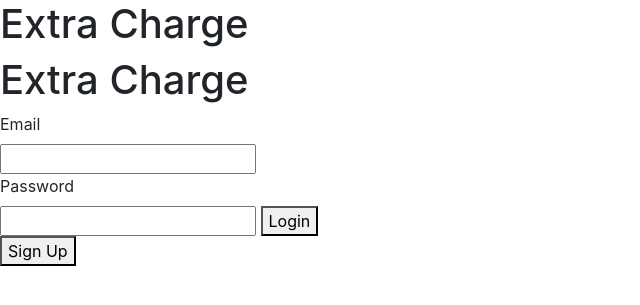
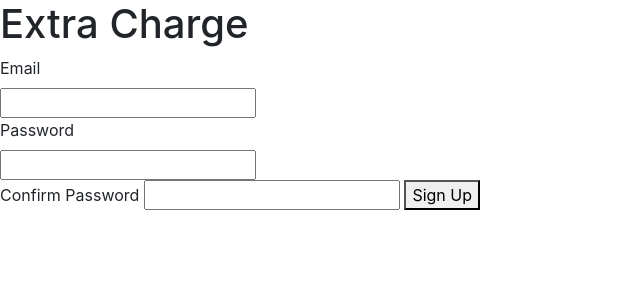
Before and after one commit to Ezra-Bernstein/Extra-Change, a Flask app: page /signup in a window 1280 px wide. Shown: the part 56-361 px from the top of the page, without its empty margins (0-640 px from the left). Run offline with Flask 2, Linux system fonts and the light colour scheme; parts of the project's set-up code (start-up, migrations or seed data) failed here and were passed over; some libraries are stand-ins or nearby versions.

Commit message:
Fixed html page references

```diff
--- a/site/main.py
+++ b/site/main.py
@@ -31,7 +31,7 @@ def signup():
             session['username'] = username
             return redirect(url_for('newFund'))
     elif request.method=='GET':
-        return render_template('landing.html')
+        return render_template('signup.html')
 
 
     elif request.method=='GET':
--- a/site/templates/landing.html
+++ b/site/templates/landing.html
@@ -25,7 +25,7 @@
                         <a class="nav-link" href="#">Home <span class="sr-only">(current)</span></a>
                     </li>
                     <li class="nav-item">
-                        <a class="nav-link" href="#">Sign Up</a>
+                        <a class="nav-link" href="/signup">Sign Up</a>
                     </li>
                     <li class="nav-item">
                         <a class="nav-link" href="#">About Us</a>
@@ -37,7 +37,7 @@
        <h1>Extra Charge</h1><div class="submission">
         <form action="dashboard.html" method="post">
        <h1>Extra Charge</h1>
-        <form action="/signup" method="POST">
+        <form action="/login" method="POST">
             <label for="email">Email</label><br>
             <input type="email" id="email" name="username"><br>
             <label for="password">Password</label><br>
--- a/site/templates/signup.html
+++ b/site/templates/signup.html
@@ -38,9 +38,9 @@
     </nav>
     <h1>Extra Charge</h1>
     <div class="submission">
-        <form action="dashboard.html" method="post">
+        <form action="/signup" method="post">
             <label for="email">Email</label><br>
-            <input type="email" id="email" name="email"><br>
+            <input type="email" id="email" name="username"><br>
             <label for="password">Password</label><br>
             <input type="password" id="password" name="password">
         <br><label for="confirm-password"> Confirm Password</label>
```
